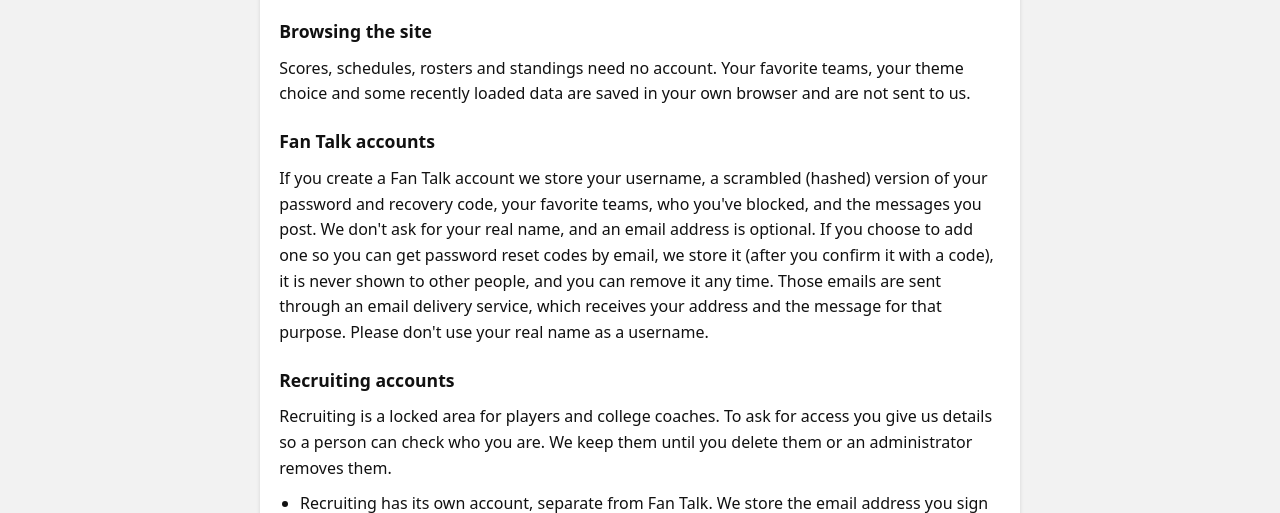
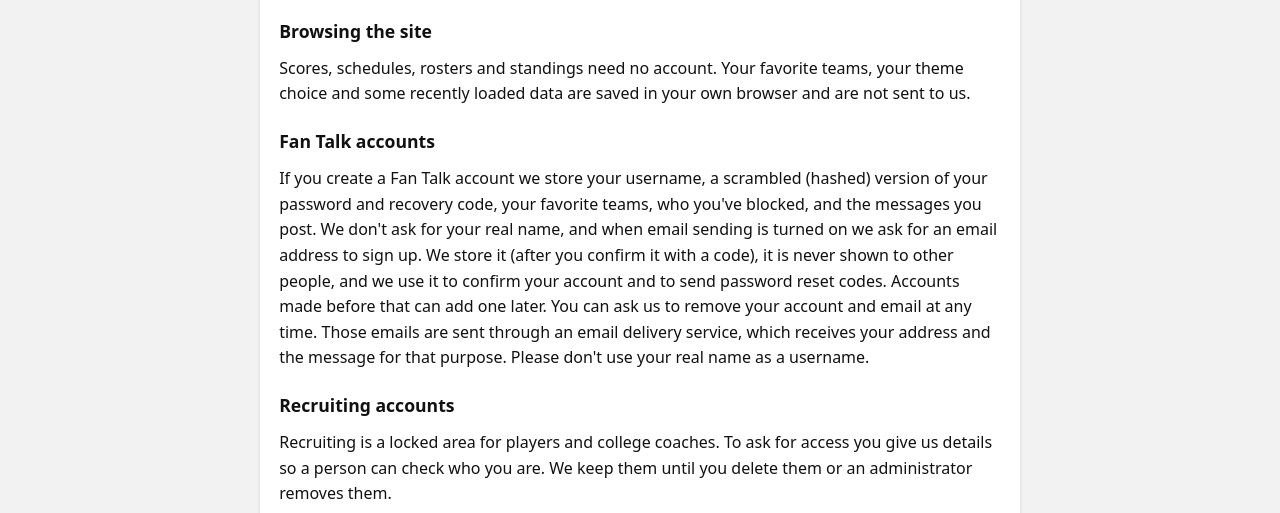
Before and after one commit to Elliot04-hbcus/elliot04-hbcus.github.io., a website: page privacy.html in a window 1280 px wide. Shown: the part 234-747 px from the top of the page. Drawn offline with Linux system fonts and the light colour scheme; no server answers.

Commit message:
Revise Fan Talk account email handling in privacy policy
Updated the privacy policy regarding account creation and email usage.

```diff
--- a/privacy.html
+++ b/privacy.html
@@ -321,7 +321,7 @@ label.field input {
   <h2>Browsing the site</h2>
   <p>Scores, schedules, rosters and standings need no account. Your favorite teams, your theme choice and some recently loaded data are saved in your own browser and are not sent to us.</p>
   <h2>Fan Talk accounts</h2>
-  <p>If you create a Fan Talk account we store your username, a scrambled (hashed) version of your password and recovery code, your favorite teams, who you've blocked, and the messages you post. We don't ask for your real name, and an email address is optional. If you choose to add one so you can get password reset codes by email, we store it (after you confirm it with a code), it is never shown to other people, and you can remove it any time. Those emails are sent through an email delivery service, which receives your address and the message for that purpose. Please don't use your real name as a username.</p>
+  <p>If you create a Fan Talk account we store your username, a scrambled (hashed) version of your password and recovery code, your favorite teams, who you've blocked, and the messages you post. We don't ask for your real name, and when email sending is turned on we ask for an email address to sign up. We store it (after you confirm it with a code), it is never shown to other people, and we use it to confirm your account and to send password reset codes. Accounts made before that can add one later. You can ask us to remove your account and email at any time. Those emails are sent through an email delivery service, which receives your address and the message for that purpose. Please don't use your real name as a username.</p>
   <h2>Recruiting accounts</h2>
   <p>Recruiting is a locked area for players and college coaches. To ask for access you give us details so a person can check who you are. We keep them until you delete them or an administrator removes them.</p>
   <ul>
```
